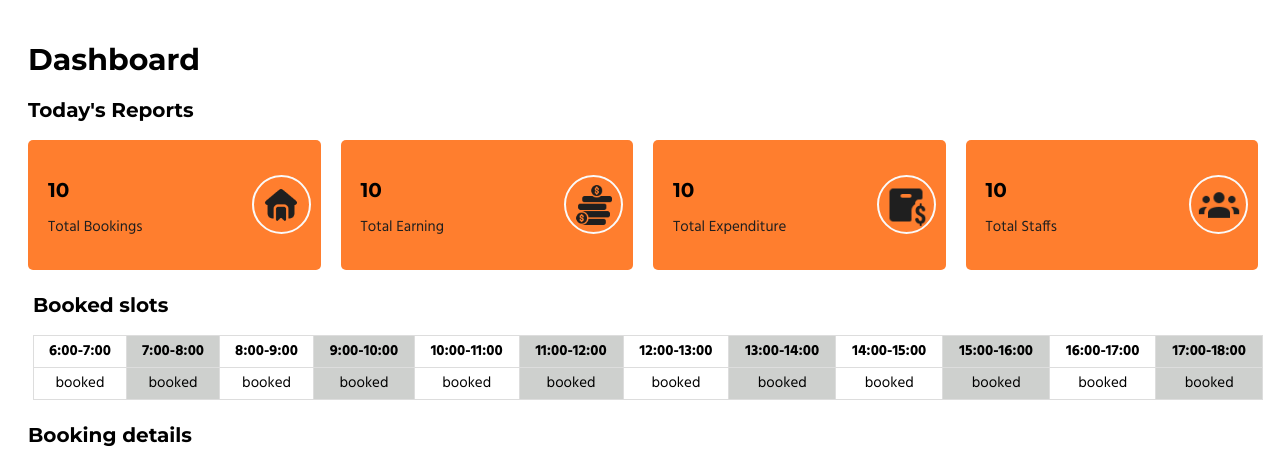
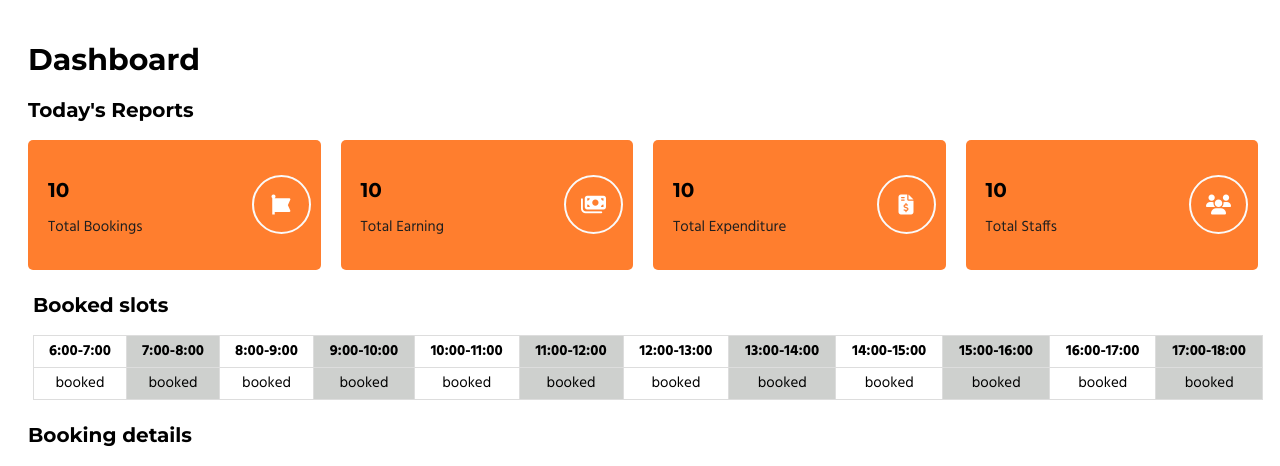
Before and after one commit to nischhal-hub/GoGoaGoal, a PHP site: page / in a window 1280 px wide. Shown: the part 78-544 px from the top of the page. Run offline with PHP 8.4, Linux system fonts and the light colour scheme; some libraries are stand-ins or nearby versions.

Commit message:
add new icons

```diff
--- a/conn/conn.php
+++ b/conn/conn.php
@@ -10,4 +10,6 @@ $conn = mysqli_connect($servername, $username, $password, $dbname);
 // Check connection
 if (!$conn) {
     die("Connection failed: " . mysqli_connect_error());
+}else{
+    echo "connection successfull";
 }
--- a/global.css
+++ b/global.css
@@ -410,10 +410,18 @@ aside h2 {
 .sidebar-container ul li {
   list-style-type: none;
   display: flex;
+
   align-items: center;
   cursor: pointer;
   padding: 0.4rem;
   /* border: 4px solid red; */
+}
+.sidebar-icon{
+  width: 3rem;
+  height: 3rem;
+  display: flex;
+  align-items: center;
+  justify-items: center;
 }
 .sidebar-container ul li:hover {
   background-color: var(--secondary);
@@ -616,16 +624,6 @@ th {
   cursor: pointer;
 }
 
-.box:hover{
-  background-color: var(--secondary);
-  transition: all 0.3s ease-in-out;
-}
-
-.box:hover .icon-container{
-  border-color: var(--primary);
-  transition: all 0.3s ease-in-out;
-}
-
 /** Booking Details table  */
 .booking-details-table {
   width: 100%;
--- a/includes/sidebar.php
+++ b/includes/sidebar.php
@@ -2,15 +2,15 @@
         <div class="sidebar-container">
             <h2>GoGoaGoal</h2>
             <ul>
-                <li><img src="./assets/icons/icons8-home-60.png" height="25" width="25" alt="home icon">&nbsp;&nbsp;<a
+                <li><span class="sidebar-icon"><i class="fa-solid fa-house fa-2xl"></i></span>&nbsp;&nbsp;<a
                         href="./index.php">Dashboard</a></li>
-                <li><img src="./assets/icons/icons8-bicycle-kick-51.png" height="25" width="25" alt="form icon">&nbsp;&nbsp;<a
+                <li><span class="sidebar-icon"><i class="fa-solid fa-futbol fa-2xl"></i></span>&nbsp;&nbsp;<a
                         href="./futsalbookform.php">Book Futsal</a></li>
-                <li><img src="./assets/icons/icons8-trophy-60.png" height="25" width="25" alt="book icon">&nbsp;&nbsp;<a
+                <li><span class="sidebar-icon"><i class="fa-solid fa-trophy fa-2xl"></i></span>&nbsp;&nbsp;<a
                         href="/itemrecords.html">Tournaments</a></li>
-                <li><img src="./assets/icons/icons8-staff-48.png" height="25" width="25" alt="book icon">&nbsp;&nbsp;<a
+                <li><span class="sidebar-icon"><i class="fa-solid fa-users fa-2xl"></i></span>&nbsp;&nbsp;<a
                         href="/returnform.html">Staff</a></li>
-                <li><img src="./assets/icons/icons8-reports-48.png" height="25" width="25" alt="book icon">&nbsp;&nbsp;<a
+                <li><span class="sidebar-icon"><i class="fa-solid fa-square-poll-vertical fa-2xl"></i></span>&nbsp;&nbsp;<a
                         href="./reports.php">Reports</a></li>
             </ul>
         </div>
--- a/includes/toppart.php
+++ b/includes/toppart.php
@@ -14,6 +14,7 @@
     <link rel="icon" type="image/png" sizes="16x16" href="favicon_io /favicon-16x16.png">
     <link rel="stylesheet" href="./global.css">
     <script src="./script/index.js" defer></script>
+    <script src="https://kit.fontawesome.com/c8e33eec07.js" crossorigin="anonymous"></script>
     <title>GogoaGoal</title>
 </head>
 
--- a/pages/dashboard.php
+++ b/pages/dashboard.php
@@ -9,16 +9,16 @@
                     <p>Total Bookings</p>
                 </div>
                 <div class="icon-container">
-                <img src="./assets/icons/icons8-booking-64.png" alt="booking" width="44" height="44">
+                    <i class="fa-brands fa-font-awesome fa-2xl" style="color: white"></i>
                 </div>
             </div>
-        <div class="box" >
+            <div class="box">
                 <div class="result">
                     <p>10</p>
                     <p>Total Earning</p>
                 </div>
                 <div class="icon-container">
-                <img src="./assets/icons/icons8-earning-64.png" alt="booking" width="44" height="44">
+                    <i class="fa-solid fa-money-bills fa-2xl" style="color: white"></i>
                 </div>
             </div>
             <div class="box">
@@ -27,7 +27,7 @@
                     <p>Total Expenditure</p>
                 </div>
                 <div class="icon-container">
-                <img src="./assets/icons/icons8-cost-48.png" alt="booking" width="44" height="44">
+                    <i class="fa-solid fa-file-invoice-dollar fa-2xl" style="color: white"></i>
                 </div>
             </div>
             <div class="box" style="margin-right: 0;">
@@ -36,7 +36,7 @@
                     <p>Total Staffs</p>
                 </div>
                 <div class="icon-container">
-                <img src="./assets/icons/icons8-staff-48.png" alt="booking" width="44" height="44">
+                    <i class="fa-solid fa-users fa-2xl" style="color:white"></i>
                 </div>
             </div>
         </div>
```
Lines whose indentation alone changed are shown as unchanged.
